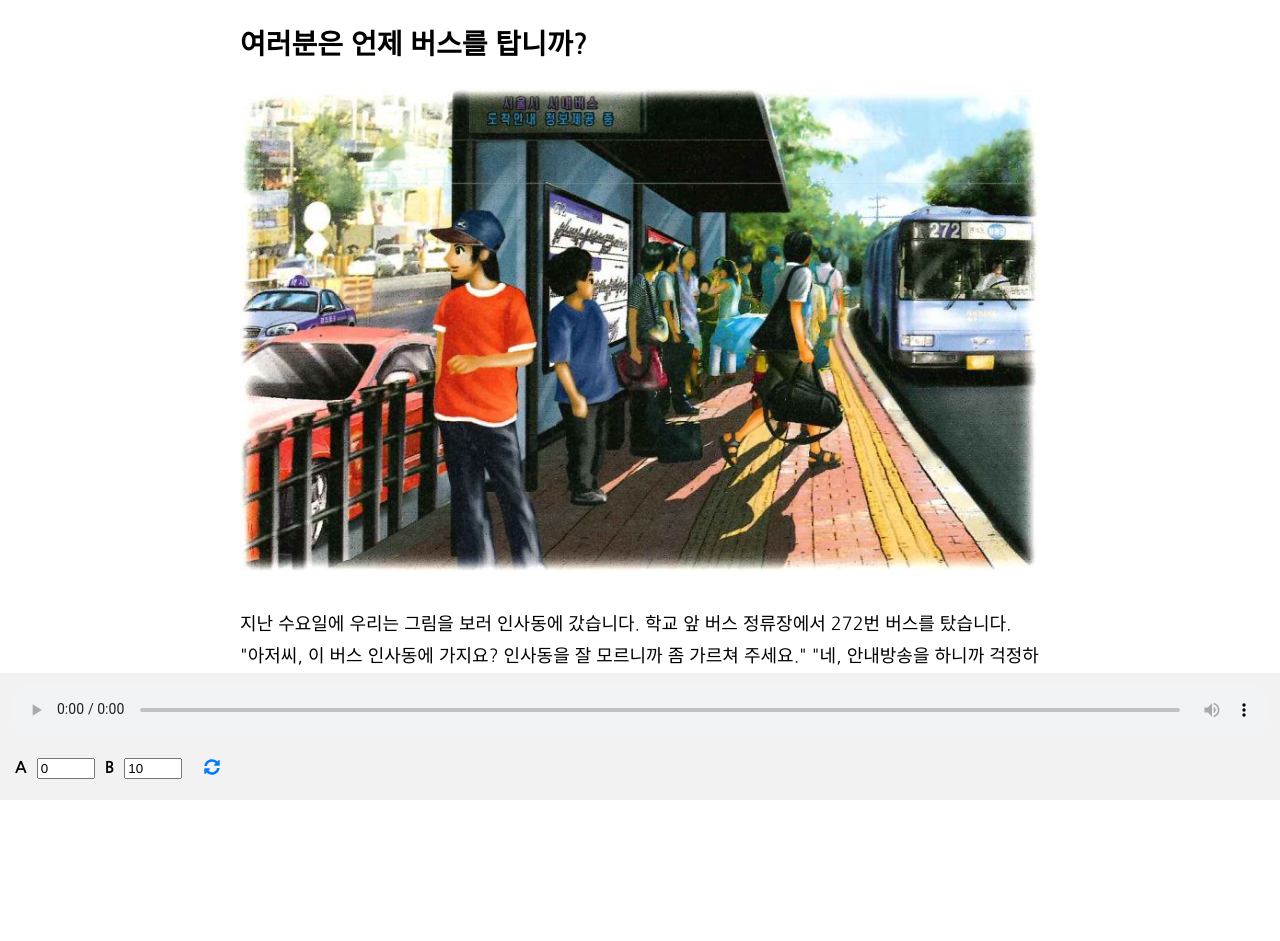
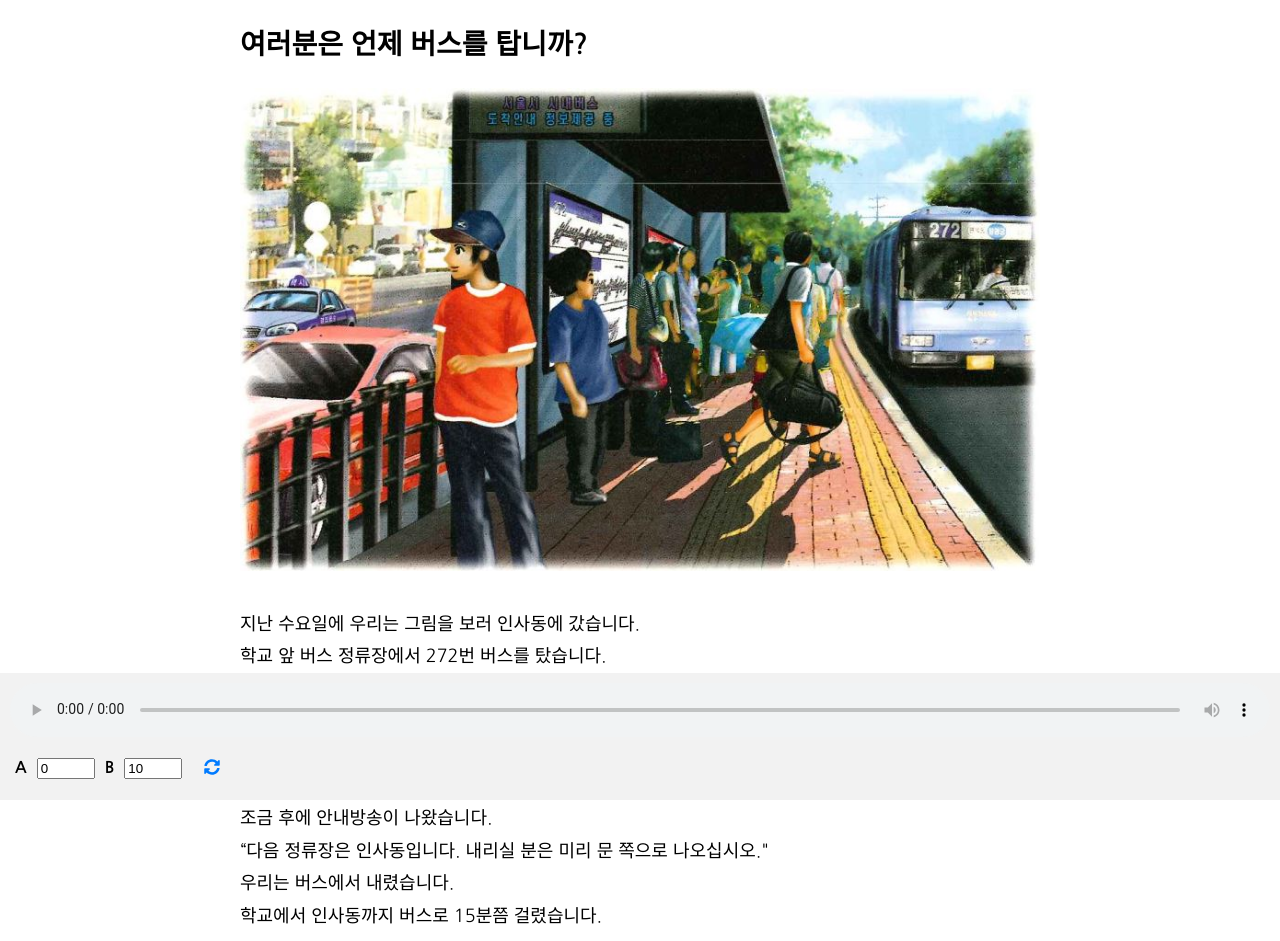
Before and after one commit to nvtidm/nvtidm.github.io, a plain HTML site: page korean/yonsei/yonsei-022.html in a window 1280 px wide. Drawn offline with Linux system fonts and the light colour scheme.

Commit message:
Update yonsei-022.html

```diff
--- a/korean/yonsei/yonsei-022.html
+++ b/korean/yonsei/yonsei-022.html
@@ -17,15 +17,15 @@
     <img src="/korean/yonsei/media/yonsei-022.jpg" alt="korean yonsei">
 
     <p>
-      지난 수요일에 우리는 그림을 보러 인사동에 갔습니다.
-      학교 앞 버스 정류장에서 272번 버스를 탔습니다.
-      "아저씨, 이 버스 인사동에 가지요? 인사동을 잘 모르니까 좀 가르쳐 주세요."
-      "네, 안내방송을 하니까 걱정하지 마세요."
-      우리는 버스에 <i>빈 자리<u>ghế trống</u></i>가 있어서 그 앞으로 갔습니다.
-      그렇지만 그 자리는 <i>노약자석<u>chỗ dành cho người già, yếu</u></i>이어서 앉지 않았습니다.
-      조금 후에 <i>안내방송이<u>thông báo hướng dẫn</u></i> 나왔습니다.
-      “다음 정류장은 인사동입니다. 내리실 분은 미리 문 쪽으로 나오십시오."
-      우리는 버스에서 내렸습니다.
+      지난 수요일에 우리는 그림을 보러 인사동에 갔습니다.<br>
+      학교 앞 버스 정류장에서 272번 버스를 탔습니다.<br>
+      "아저씨, 이 버스 인사동에 가지요? 인사동을 잘 모르니까 좀 가르쳐 주세요."<br>
+      "네, 안내방송을 하니까 걱정하지 마세요."<br>
+      우리는 버스에 <i>빈 자리<u>ghế trống</u></i>가 있어서 그 앞으로 갔습니다.<br>
+      그렇지만 그 자리는 <i>노약자석<u>chỗ dành cho người già, yếu</u></i>이어서 앉지 않았습니다.<br>
+      조금 후에 <i>안내방송이<u>thông báo hướng dẫn</u></i> 나왔습니다.<br>
+      “다음 정류장은 인사동입니다. 내리실 분은 미리 문 쪽으로 나오십시오."<br>
+      우리는 버스에서 내렸습니다.<br>
       학교에서 인사동까지 버스로 15분쯤 걸렸습니다.
     </p>
 
```
